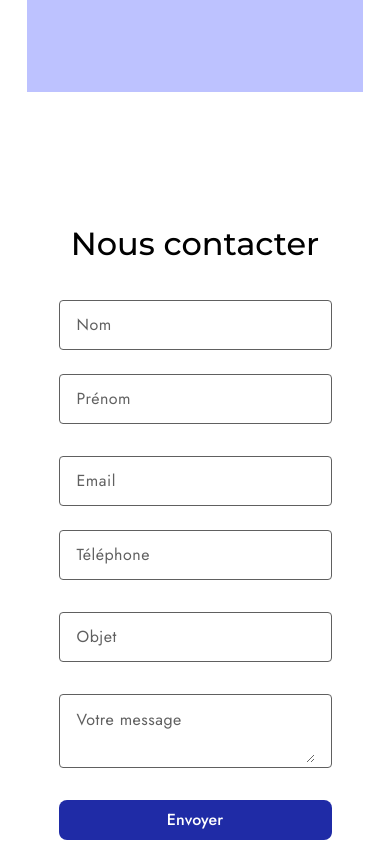
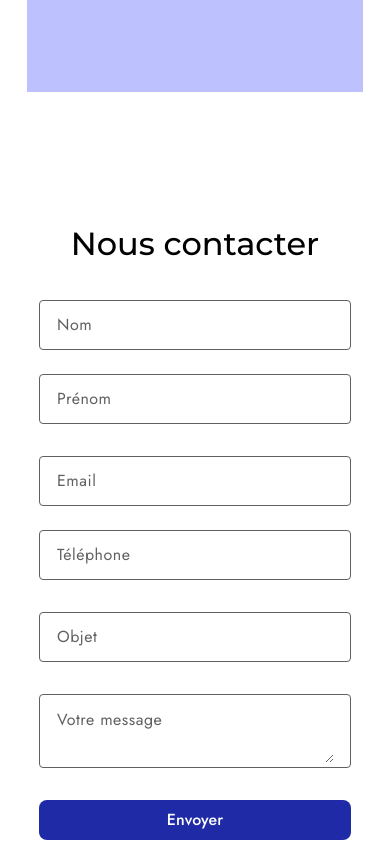
Before and after one commit to RIFRAICH/landing-page, a React (Create React App) app: page / in a window 390 px wide. Shown: the part 5516-6360 px from the top of the page. Built offline with nearby package versions, Linux system fonts and the light colour scheme; no server answers.

Commit message:
📱 Increment size form inputs on mobile device

```diff
--- a/src/styles/pages/Home.module.scss
+++ b/src/styles/pages/Home.module.scss
@@ -124,6 +124,9 @@
   margin-top: 36px;
   width: 70%;
   margin-bottom: 242px;
+  @include for-tablet-only {
+    width: 80%;
+  }
 }
 
 .contactSection {
```
